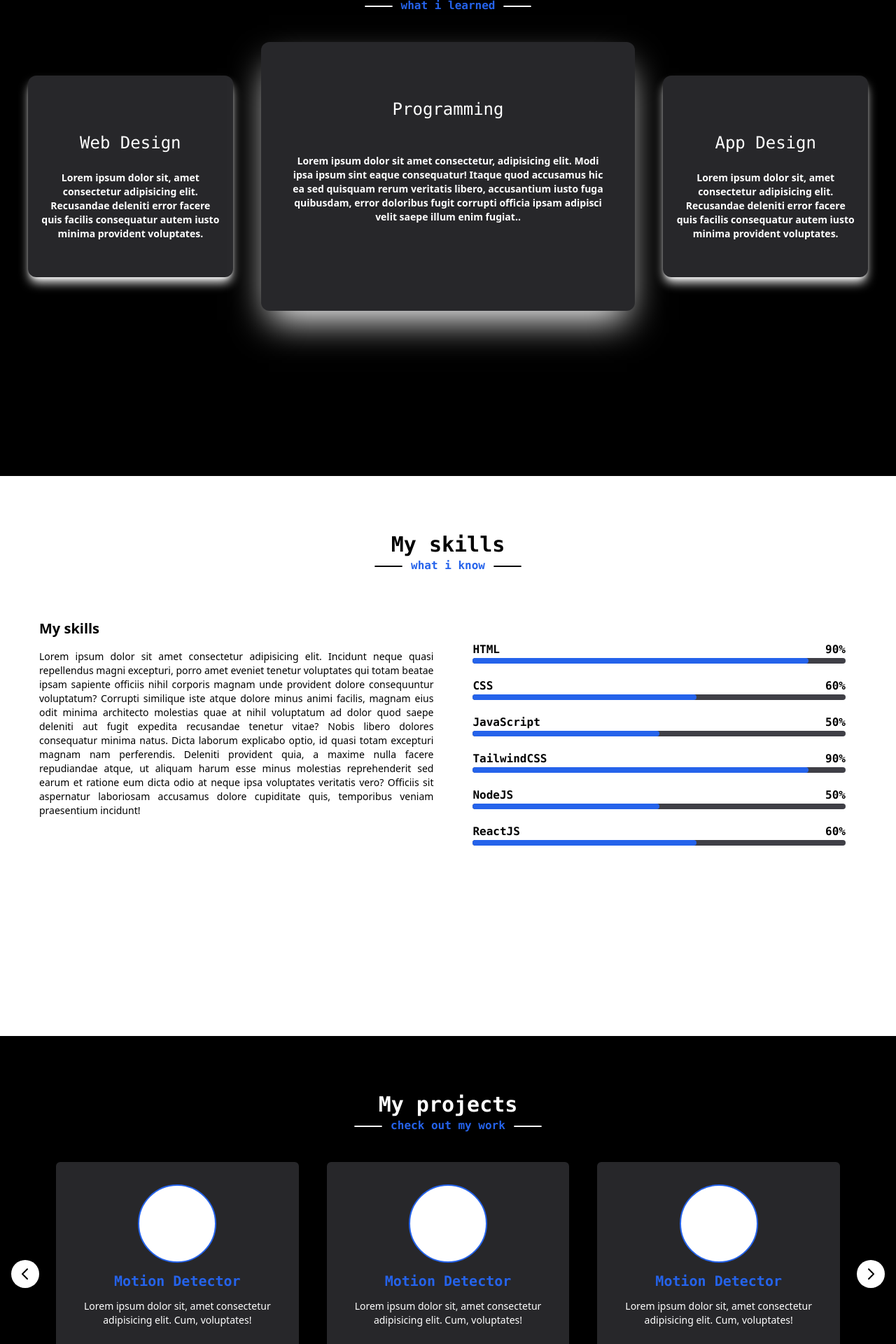
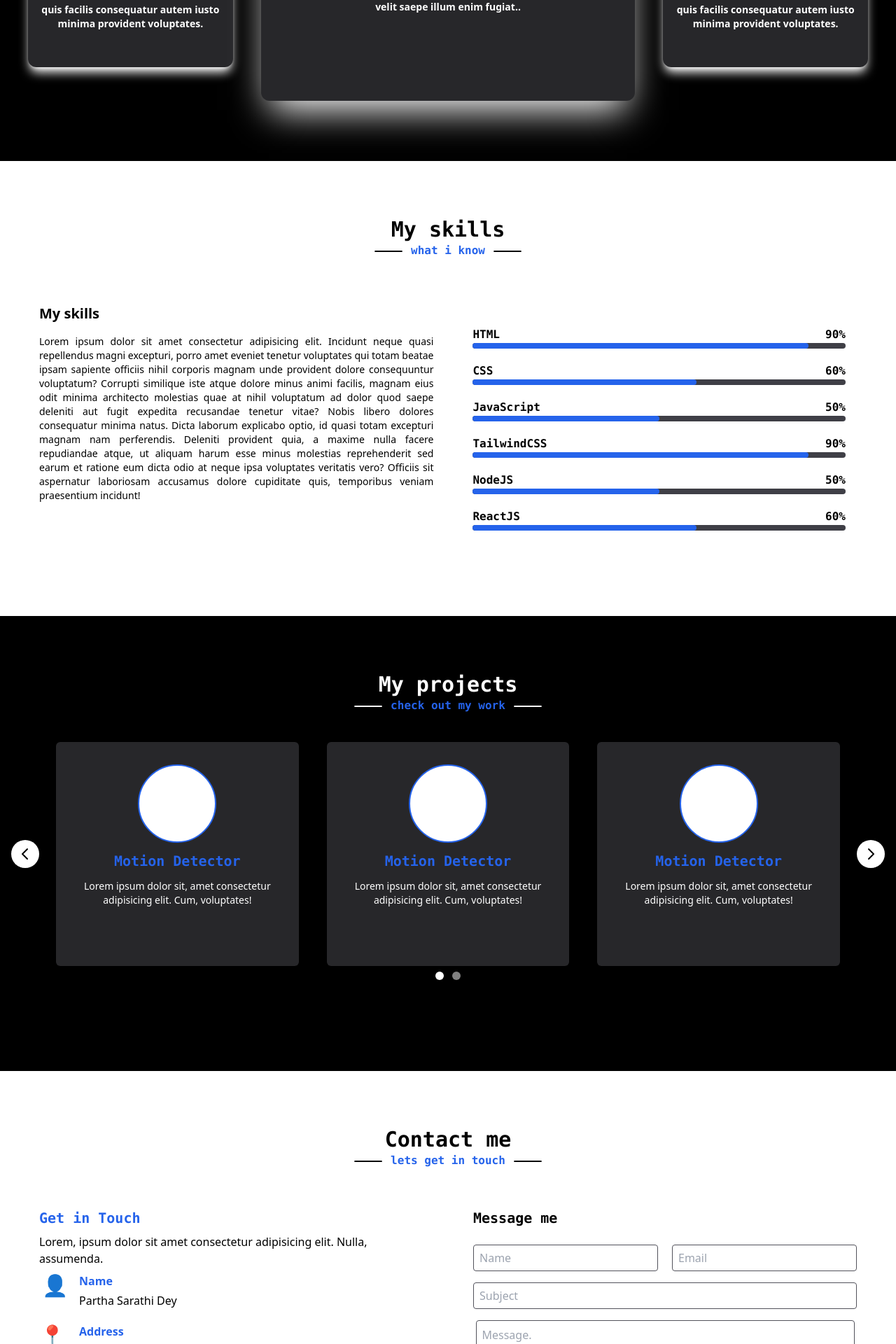
Before and after one commit to parthasdey2304/portfolio-2, a Flask app: page / in a window 1280 px wide. Shown: the part 1720-3640 px from the top of the page at 70% size. Run offline with Flask 3, Linux system fonts and the light colour scheme; some libraries are stand-ins or nearby versions.

Commit message:
files have been updated:

```diff
--- a/templates/index.html
+++ b/templates/index.html
@@ -20,7 +20,7 @@
 
     <body>
         <main>
-            <section class="w-full h-screen bg-gradient-to-b from-violet-900 to-black background">
+            <section class="w-full h-[650px] bg-gradient-to-b from-violet-900 to-black background">
                 <div class="w-full h-full flex-col space-y-5">
 
                     <nav class="border-gray-200 px-11 home">
@@ -79,7 +79,7 @@
                 </div>
             </section>
 
-            <section class="w-full h-screen bg-white about">
+            <section class="w-full h-[650px] bg-white about">
                 <div class="w-full h-full flex-col justify-center text-black">
                     <div class="w-full flex justify-center">
                         <p class="text-3xl font-mono font-bold   pt-20">About Me</p>
@@ -111,7 +111,7 @@
                 </div>
             </section>
 
-            <section class="w-full h-screen bg-black">
+            <section class="w-full h-[650px] bg-black">
                 <div class="w-full h-full flex-col justify-center text-white">
                     <div class="w-full flex justify-center">
                         <p class="text-3xl font-mono font-bold pt-20">My services</p>
@@ -164,7 +164,7 @@
                 </div>
             </section>
 
-            <section class="w-full h-screen bg-white">
+            <section class="w-full h-[650px] bg-white">
                 <div class="w-full h-full flex-col justify-center text-black">
                     <div class="w-full flex justify-center">
                         <p class="text-3xl font-mono font-bold pt-20">My skills</p>
@@ -251,7 +251,7 @@
                 </div>
             </section>
 
-            <section class="w-full h-screen bg-black">
+            <section class="w-full h-[650px] bg-black">
                 <div class="w-full h-full flex-col justify-center text-white">
                     <div class="w-full flex justify-center">
                         <p class="text-3xl font-mono font-bold pt-20">My projects</p>
@@ -369,11 +369,104 @@
                 </div>
             </section>
 
-            <section class="w-full h-screen bg-white">
+            <section class="w-full h-[600px] bg-white">
+                <div class="w-full h-full flex-col justify-center text-black">
+                    <div class="w-full flex justify-center">
+                        <p class="text-3xl font-mono font-bold pt-20">Contact me</p>
+                    </div>
+
+                    <div class="flex space-x-3 justify-center">
+                        <div class="w-10 h-0.5 border bg-black border-black rounded-3xl mt-3"></div>
+                        <p class="font-mono font-bold text-blue-600"> lets get in touch </p>
+                        <div class="w-10 h-0.5 border bg-black border-black rounded-3xl mt-3"></div>
+                    </div>
+
+                    <div class="w-full h-[400px] flex space-x-10 justify-center p-10">
+                        <div class="w-[50%] p-4 flex-col space-y-2">
+                            <div class="w-full flex justify-start">
+                                <p class="text-blue-600 text-xl font-mono font-bold">Get in Touch</p>
+                            </div>
+
+                            <div class="flex justify-start -mt-1">
+                                <p class="text-md">Lorem, ipsum dolor sit amet consectetur adipisicing elit. Nulla, assumenda.</p>
+                            </div>
+
+                            <div class="flex-col space-y-5">
+                                <div class="flex justify-start space-x-4">
+                                    <div>
+                                        <p><span class="text-3xl pl-1">&#128100;</span></p>
+                                    </div>
+                                    <div class="flex-col space-y-1">
+                                        <p class="text-blue-600 font-semibold">Name</p>
+                                        <p>Partha Sarathi Dey</p>
+                                    </div>
+                                </div>
+                                <div class="flex justify-start space-x-5">
+                                    <div>
+                                        <p><span class="text-3xl">&#128205;</span></p>
+                                    </div>
+                                    <div class="flex-col space-y-1">
+                                        <p class="text-blue-600 font-semibold">Address</p>
+                                        <p>Kolkata, West Bengal</p>
+                                    </div>
+                                </div>
+                                <div class="flex justify-start space-x-5">
+                                    <div>
+                                        <p><span class="text-3xl">&#9993;</span></p>
+                                    </div>
+                                    <div class="flex-col space-y-1">
+                                        <p class="text-blue-600 font-semibold">Name</p>
+                                        <p>Partha Sarathi Dey</p>
+                                    </div>
+                                </div>
+                            </div>
+                        </div>
+
+                        <div class="w-[50%] flex-col space-y-4 p-4">
+                            <div class="flex justify-start">
+                                <p class="text-xl font-semibold font-mono">Message me</p>
+                            </div>
+
+                            <div class="flex justify-between space-x-5 pt-2">
+                                <input type="text" class="border border-zinc-600 rounded w-[50%] px-2 py-1.5 font-sans" placeholder="Name">
+                                <input type="email" class="border border-zinc-600 rounded w-[50%] px-2 py-1.5" placeholder="Email">
+                            </div>
+
+                            <div class="flex justify-center">
+                                <input type="text" class="border border-zinc-600 rounded w-full px-2 py-1.5" placeholder="Subject">
+                            </div>
+
+                            <div class="flex justify-center">
+                                <textarea name="" id="" cols="55" rows="3" class="rounded border border-zinc-600 p-2" placeholder="Message."></textarea>
+                            </div>
+
+                            <div class="flex justify-start">
+                                <button class="border-2 border-blue-600 bg-blue-600 text-white px-4 py-1 rounded text-md font-sans  hover:bg-black hover:text-blue-600 hover:duration-500 hover:transition" id="hire_me" type="button">Send message</button>
+                            </div>
+                        </div>
+                    </div>
+                </div>
 
             </section>
         </main>
 
+        <footer class="w-full h-28 bg-black flex-col space-y-5 p-4">
+            <div class="w-full flex justify-center">
+                <div class="w-64 h-10 flex justify-between">
+                    <div class="border-2 w-10 h-10 rounded-[100%]"></div>
+                    <div class="border-2 w-10 h-10 rounded-[100%]"></div>
+                    <div class="border-2 w-10 h-10 rounded-[100%]"></div>
+                    <div class="border-2 w-10 h-10 rounded-[100%]"></div>
+                </div>
+            </div>
+
+            <div class="flex justify-center">
+                <p class="text-white text-sm font-semibold font-mono">
+                    Created by <span class="text-blue-600">Partha Sarathi Dey</span> | &copy; 2023 All rights reserved.
+                </p>
+            </div>
+        </footer>
+
         <script src="https://cdnjs.cloudflare.com/ajax/libs/flowbite/1.6.6/flowbite.min.js" async></script>
     </body>
 </html>
```
